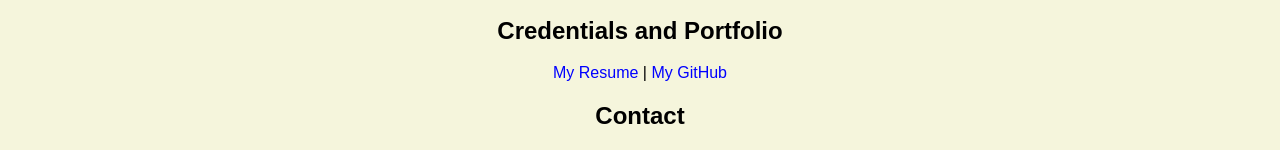
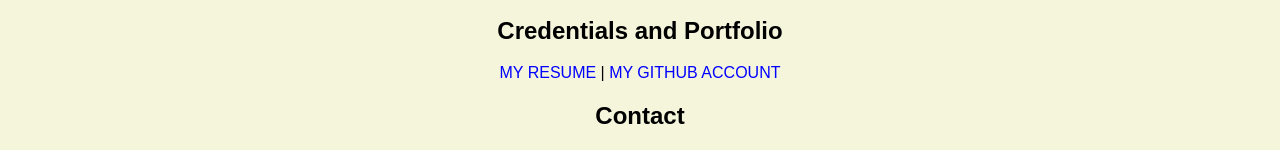
Before and after one commit to ShreyaaPawar/MyPortfolio, a plain HTML site: page index.html in a window 1280 px wide. Shown: the part 618-768 px from the top of the page. Drawn offline with Linux system fonts and the light colour scheme.

Commit message:
Again Updating index.html
The resume page was throwing an error so I updated again

```diff
--- a/index.html
+++ b/index.html
@@ -22,7 +22,7 @@
       <p>I'm from India and wanted to learn more about HTML and CSS</p>
       <h2>Credentials and Portfolio</h2>
 
-      <p><a href="resume.html">My Resume</a> | <a href="https://github.com/ShreyaaPawar">My GitHub</a></p>
+      <p><a href="resume.html">MY RESUME</a> | <a href="https://github.com/ShreyaaPawar">MY GITHUB ACCOUNT</a></p>
 
       <h2>Contact</h2>
 
```
